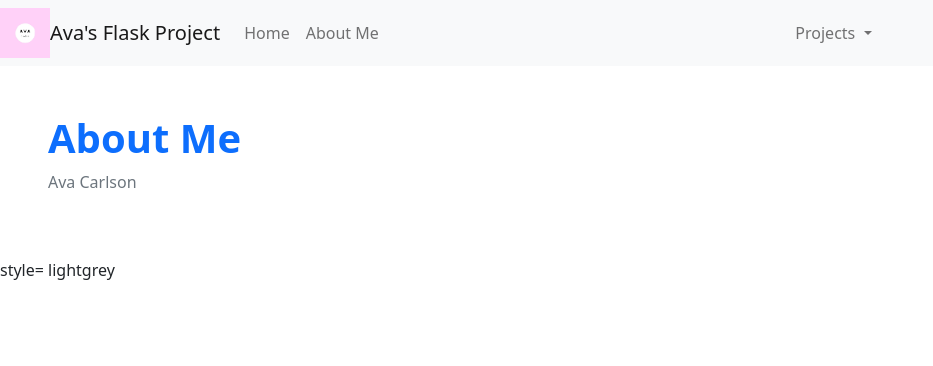
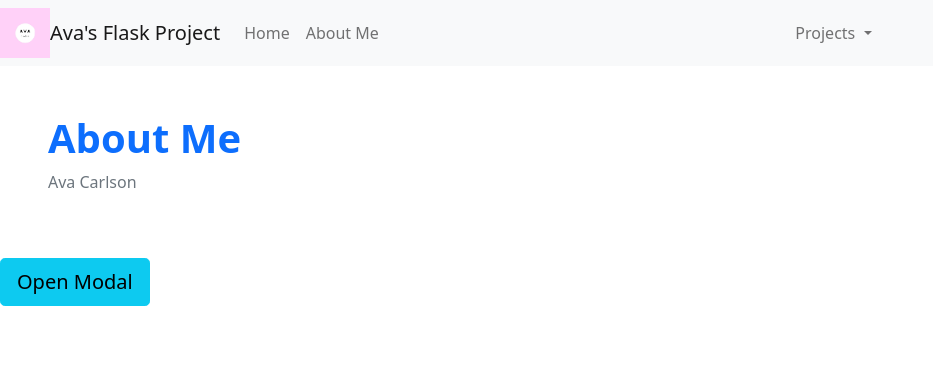
Before and after one commit to avac54765/avaflaskproject, a Flask app: page /stub/ in a window 1280 px wide. Shown: the top 366 px of the page, without its empty margins (0-933 px from the left). Run offline with Flask 2, Linux system fonts and the light colour scheme.

Commit message:
adding button

```diff
--- a/templates/stub.html
+++ b/templates/stub.html
@@ -11,9 +11,35 @@
         <h1 class="text-primary"><strong>About Me</strong></h1>
         <p class="text-secondary">Ava Carlson</p>
     </div>
+  <!-- Trigger the modal with a button -->
+<button type="button" class="btn btn-info btn-lg" data-toggle="modal" data-target="#myModal">Open Modal</button>
+
+<!-- Modal -->
+<div id="myModal" class="modal fade" role="dialog">
+  <div class="modal-dialog">
+
+    <!-- Modal content-->
+    <div class="modal-content">
+      <div class="modal-header">
+        <button type="button" class="close" data-dismiss="modal">&times;</button>
+        <h4 class="modal-title">Inspiring Quote</h4>
+      </div>
+      <div class="modal-body">
+        <h1><blockquote class="blockquote text-center">
+            <p class="mb-4">With God, all things are possible.</p>
+            <footer class="blockquote-footer"><cite title="Source Title">Matthew 19:26</cite></footer>
+          </blockquote></h1>
+      </div>
+      <div class="modal-footer">
+        <button type="button" class="btn btn-default" data-dismiss="modal">Close</button>
+      </div>
+    </div>
+
+  </div>
+</div>
 {% endblock %}
 
 <!- This is turning off birds background from base.html -->
 {% block background %}
-style= lightgrey
+
 {% endblock %}
```
